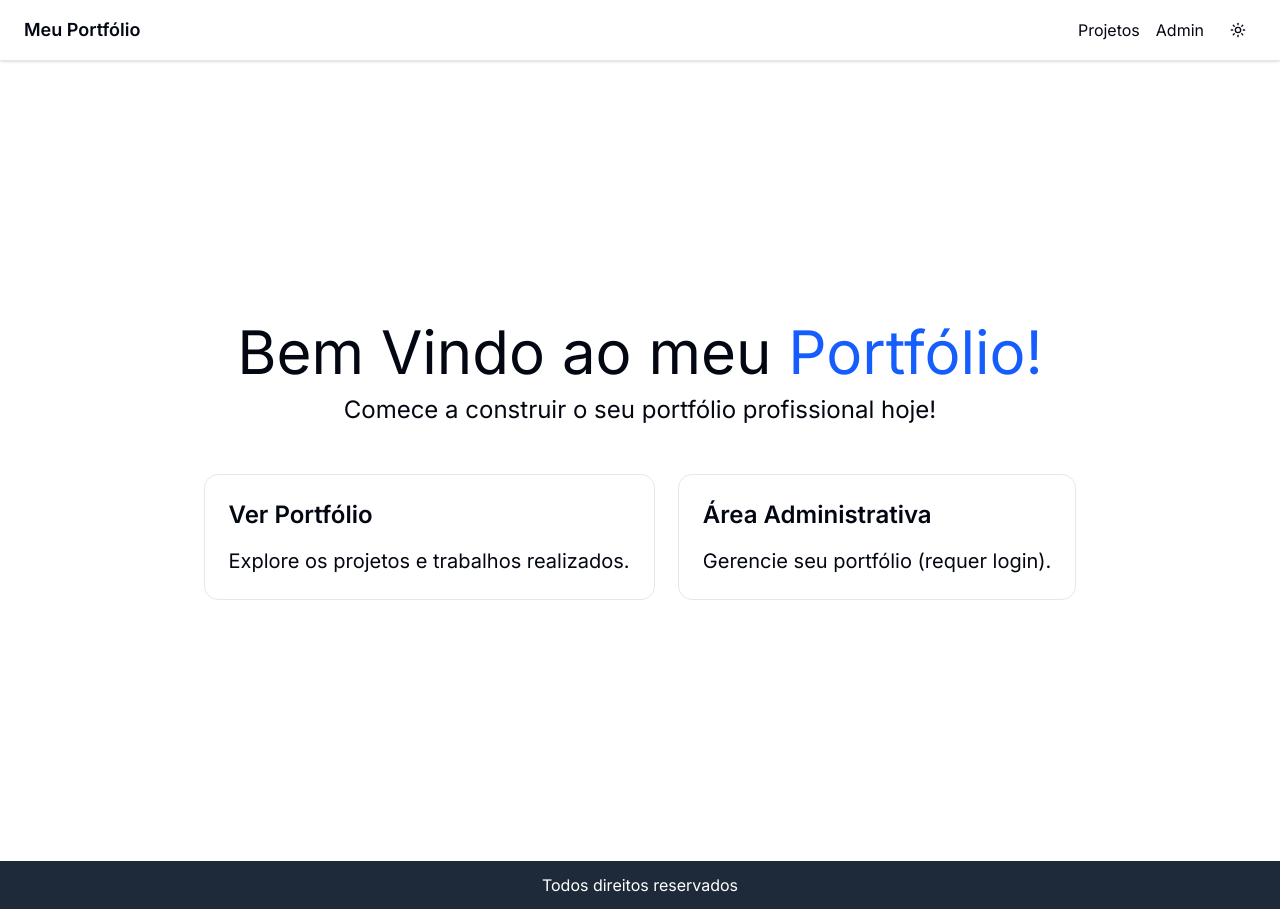
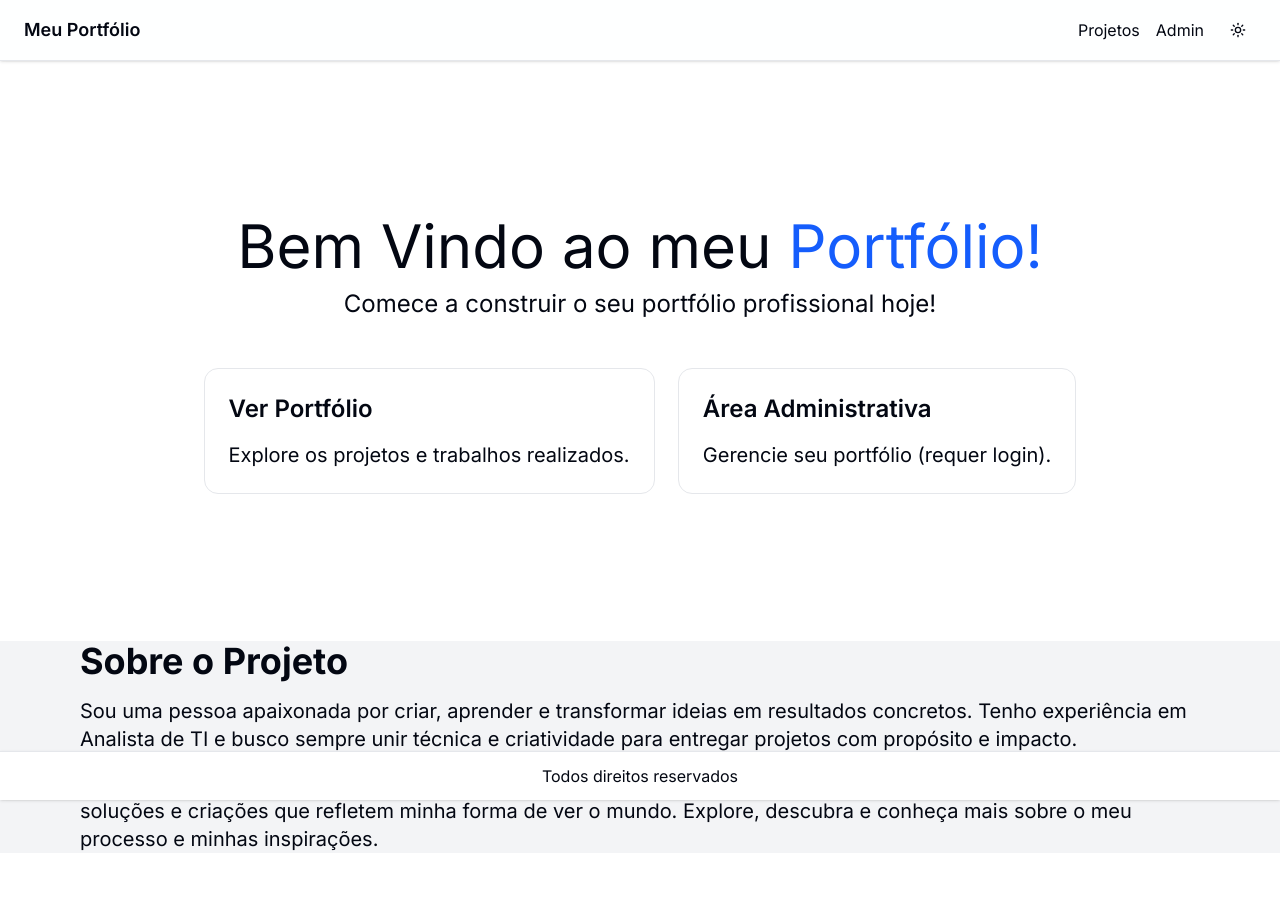
Before and after one commit to carlosulker/portfolio-react, a Next.js app: page / in a window 1280 px wide. Built offline with nearby package versions, Linux system fonts and the light colour scheme.

Commit message:
change main page and fix header/footer

```diff
--- a/src/app/components/Footer.tsx
+++ b/src/app/components/Footer.tsx
@@ -1,6 +1,6 @@
 export default function footer() {
     return (
-    <footer className="bg-gray-800 text-white">
+    <footer className="sticky bottom-0 bg-background border-t shadow-sm">
         <div className="container mx-auto px-6 py-3">
             <p className="text-center">
                 Todos direitos reservados
--- a/src/app/components/Header.tsx
+++ b/src/app/components/Header.tsx
@@ -3,7 +3,7 @@
 
 export default function Header() {
     return (
-    <header className="sticky top-0 z-50 bg-background border-b shadow-sm">
+    <header className="sticky top-0 z-50 bg-background/90 border-b shadow-sm">
         <nav className="container mx-auto px-6 py-3">
             <ul className="flex justify-between items-center">
                 <li>
--- a/src/app/page.tsx
+++ b/src/app/page.tsx
@@ -3,7 +3,7 @@
   return (
     <>
     <div className="flex flex-col items-center justify-center min-h-screen py-2">
-      <main className="flex flex-col items-center justify-center w-full flex-1 px-20 text-ceter">
+      <section className="flex flex-col items-center justify-center w-full flex-1 px-20 text-ceter">
         <h1 className="text-6xl">Bem Vindo ao meu <span className="text-blue-600">Portfólio!</span> </h1>
         <p className="mt-3 text-2xl">
           Comece a construir o seu portfólio profissional hoje!
@@ -18,7 +18,20 @@
           <p className="mt-4 text-xl">Gerencie seu portfólio (requer login).</p>
         </Link>
       </div>
-      </main>
+      </section>
+      <section>
+        <div className="w-full px-20 bg-secondary">
+          <h2 className="text-4xl font-bold mb-4">Sobre o Projeto</h2>
+          <p className="text-xl mb-4">
+            Sou uma pessoa apaixonada por criar, aprender e transformar ideias em resultados concretos. Tenho experiência em
+             Analista de TI e busco sempre unir técnica e criatividade para entregar projetos com propósito e impacto.
+          </p>
+          <p className="text-xl">
+            Cada projeto aqui conta uma parte da minha jornada — ideias que se tornaram realidade, desafios que inspiraram
+            soluções e criações que refletem minha forma de ver o mundo. Explore, descubra e conheça mais sobre o meu processo e minhas inspirações.
+          </p>
+        </div>
+      </section>
     </div>
     </>
   );
```
